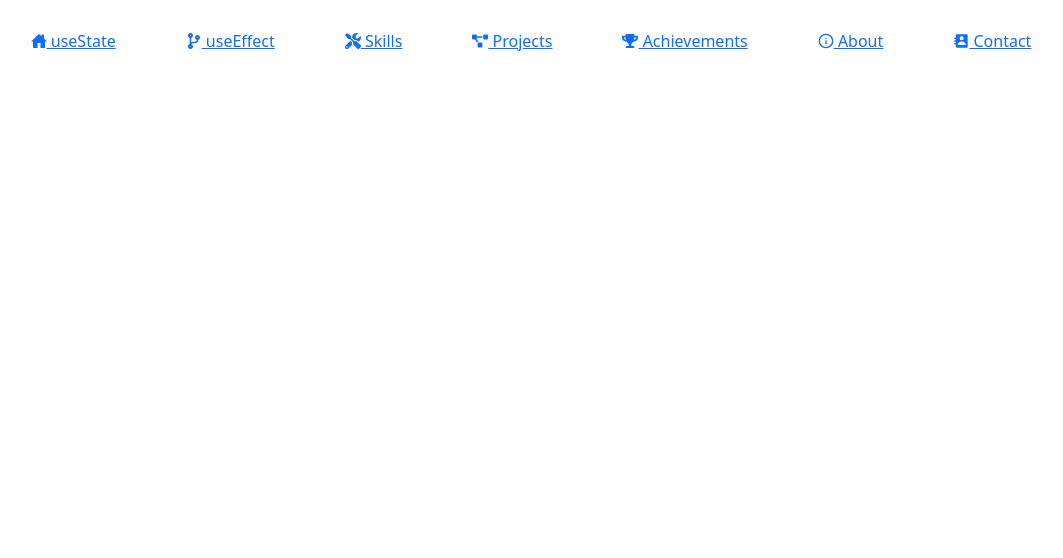
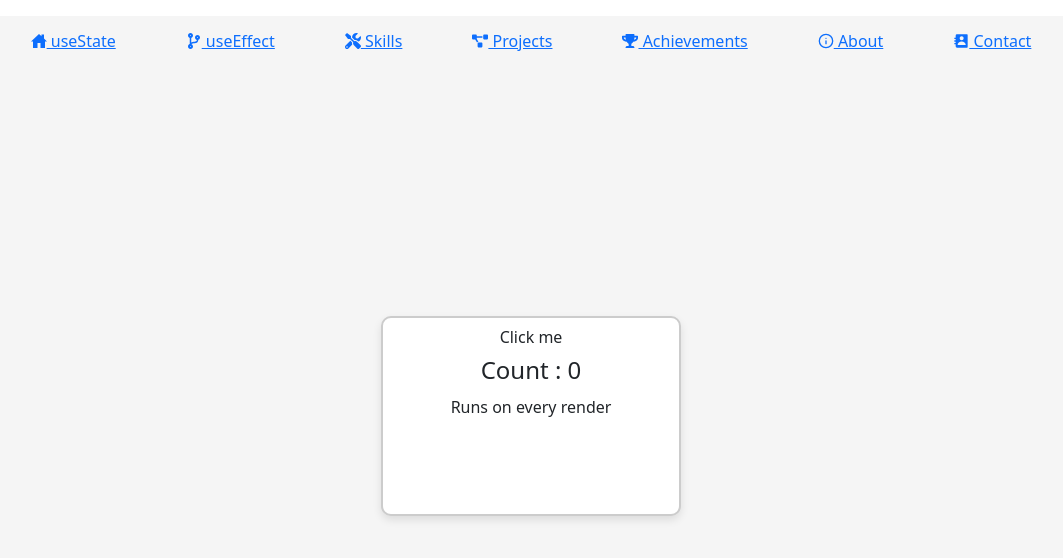
Before and after one commit to khushi23-crypto/React-Basic-Concepts, a React (Create React App) app: page /useeffect in a window 1280 px wide. Shown: the top 558 px of the page, without its empty margins (109-1172 px from the left). Built offline with nearby package versions, Linux system fonts and the light colour scheme.

Commit message:
useEffect concept runs on every render

```diff
--- a/src/App.js
+++ b/src/App.js
@@ -2,6 +2,7 @@ import React from 'react';
 import Navbar from './components/Navbar/Navbar';
 import { BrowserRouter as Router, Routes, Route } from 'react-router-dom';
 import UseState from './components/UseState';
+import UseEffect from './components/UseEffect/UseEffect'
 
 function App() {
   return (
@@ -9,6 +10,7 @@ function App() {
       <Navbar />
       <Routes>
         <Route path="/usestate" element={<UseState />} />
+        <Route path="/useeffect" element={<UseEffect />} />
       </Routes>
     </Router>
   );
--- /dev/null
+++ b/src/components/UseEffect/UseEffect.jsx
@@ -0,0 +1,40 @@
+import React, { useEffect, useState } from 'react'
+
+function UseEffect() {
+    const [count, setCount] = useState(0);
+
+    //first -> side-effect fuction
+    //second -> clea n-up function
+    //third -> comma seperated dependencies isme jaise array ke andr count likhenge to count jb bhi update hoga ye effect fun chlega
+
+    //variation :1
+    //runs on every render
+    //variation :2
+    //runs on only first render
+    //variation: 3
+    //runs on limited time
+
+
+    useEffect(() => {
+        alert("I will run on each render")
+    })
+
+
+    function handleClick() {
+        setCount(count + 1);
+    }
+
+    return (
+        <div className="cards-wrapper">
+            <div className="card-container">
+                <div className="card-body">
+                    <button type='button' className='btn' onClick={handleClick}>Click me</button>
+                    <h1 className='head'>Count : {count}</h1>
+                    <p>Runs on every render</p>
+                </div>
+            </div>
+        </div>
+    )
+}
+
+export default UseEffect
--- a/src/index.js
+++ b/src/index.js
@@ -8,9 +8,9 @@ import 'bootstrap/dist/css/bootstrap.min.css';
 
 const root = ReactDOM.createRoot(document.getElementById('root'));
 root.render(
-  <React.StrictMode>
+  //<React.StrictMode>
     <App />
-  </React.StrictMode>
+  //</React.StrictMode>
 );
 
 // If you want to start measuring performance in your app, pass a function
```
